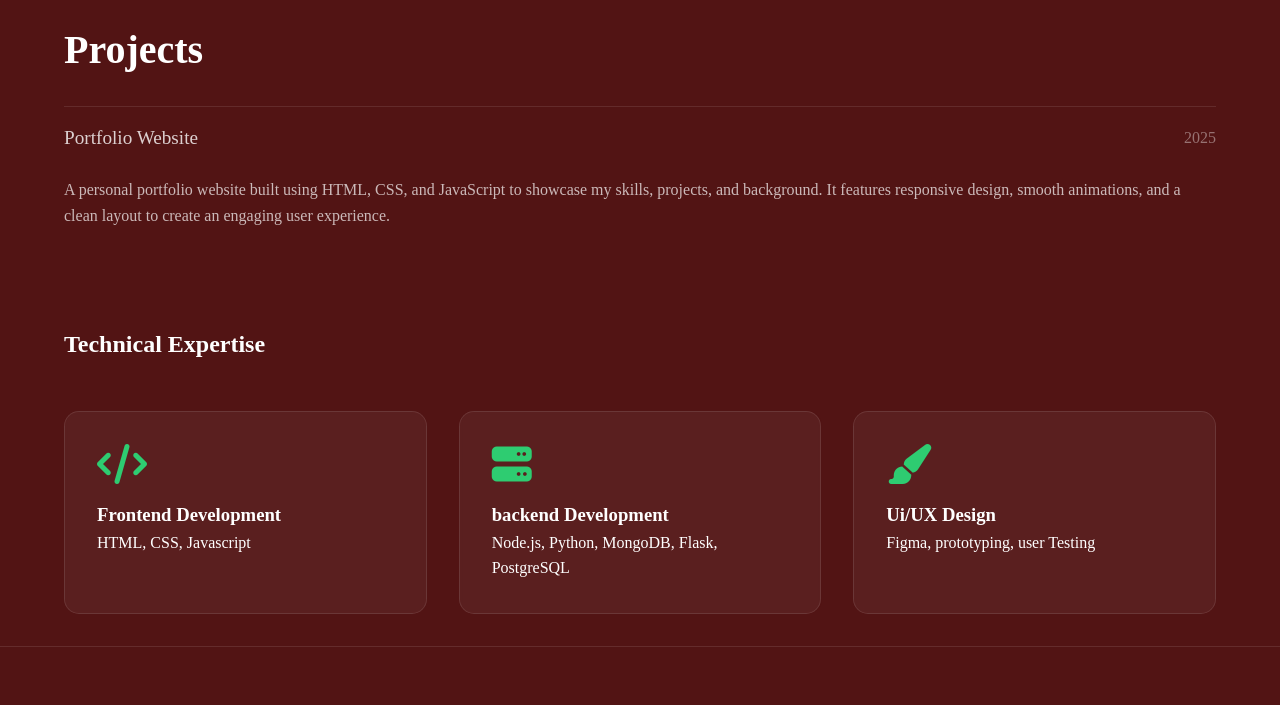
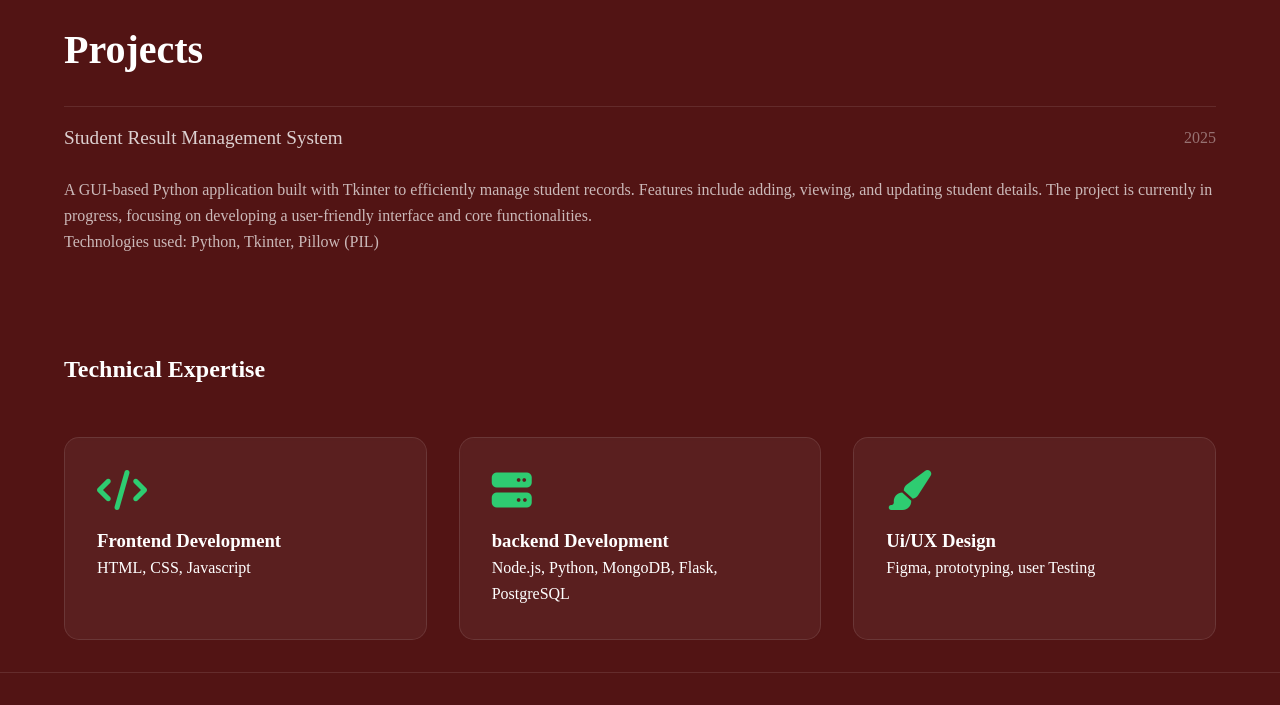
Before and after one commit to kajalpandey0101/Portfolio, a plain HTML site: page index.html in a window 1280 px wide. Shown: the part 1260-1965 px from the top of the page. Drawn offline with Linux system fonts and the light colour scheme.

Commit message:
updated Project

```diff
--- a/index.html
+++ b/index.html
@@ -48,11 +48,13 @@ Throughout my academic journey, I have actively honed my technical skills and ga
       <div class="projects-section">
   <h2>Projects</h2>
   <div class="project-item">
-    <span class="project-title">Portfolio Website</span>
+    <span class="project-title">Student Result Management System</span>
     <span class="project-year">2025</span>
   </div>
   <p class="project-description">
-    A personal portfolio website built using HTML, CSS, and JavaScript to showcase my skills, projects, and background. It features responsive design, smooth animations, and a clean layout to create an engaging user experience.
+     A GUI-based Python application built with Tkinter to efficiently manage student records. Features include adding, viewing, and updating student details. The project is currently in progress, focusing on developing a user-friendly interface and core functionalities.<br>
+
+Technologies used: Python, Tkinter, Pillow (PIL)
   </p>
 </div>
 </section>
```
